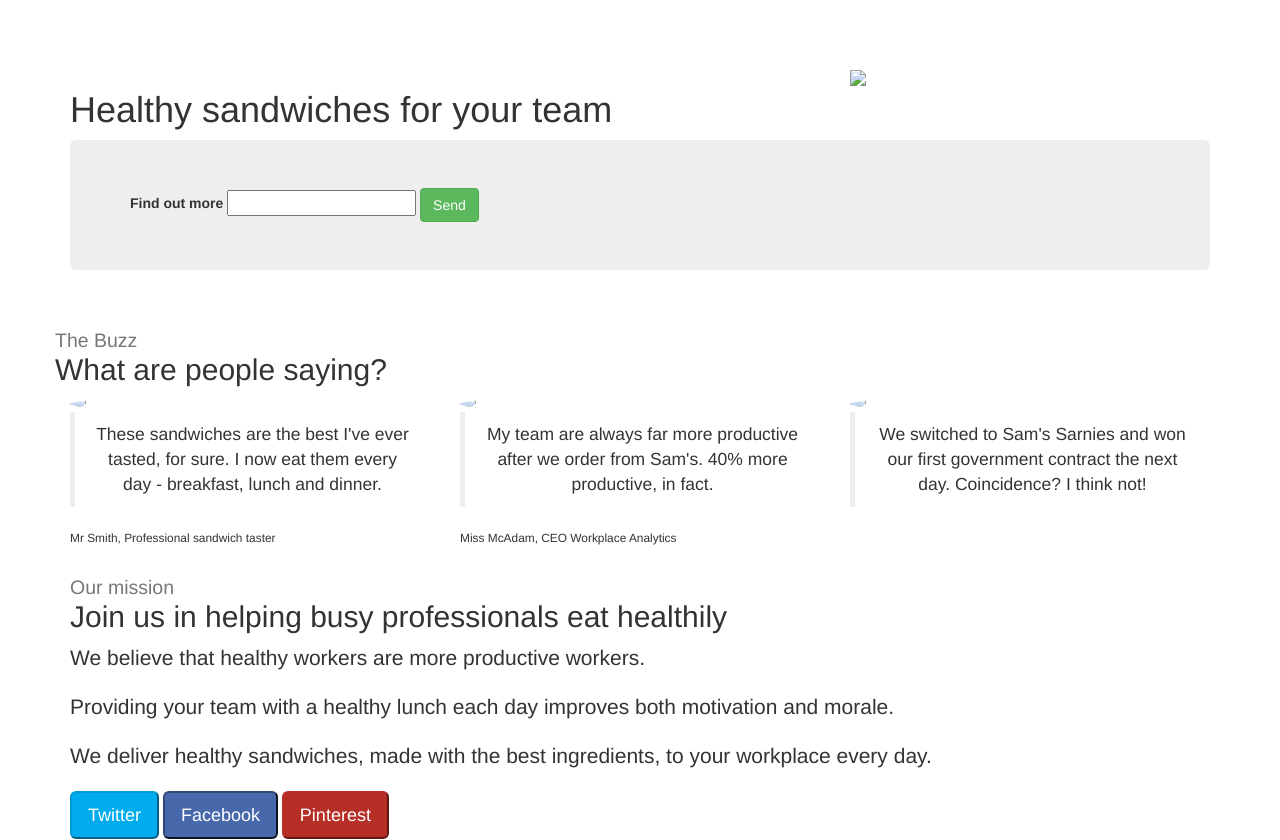
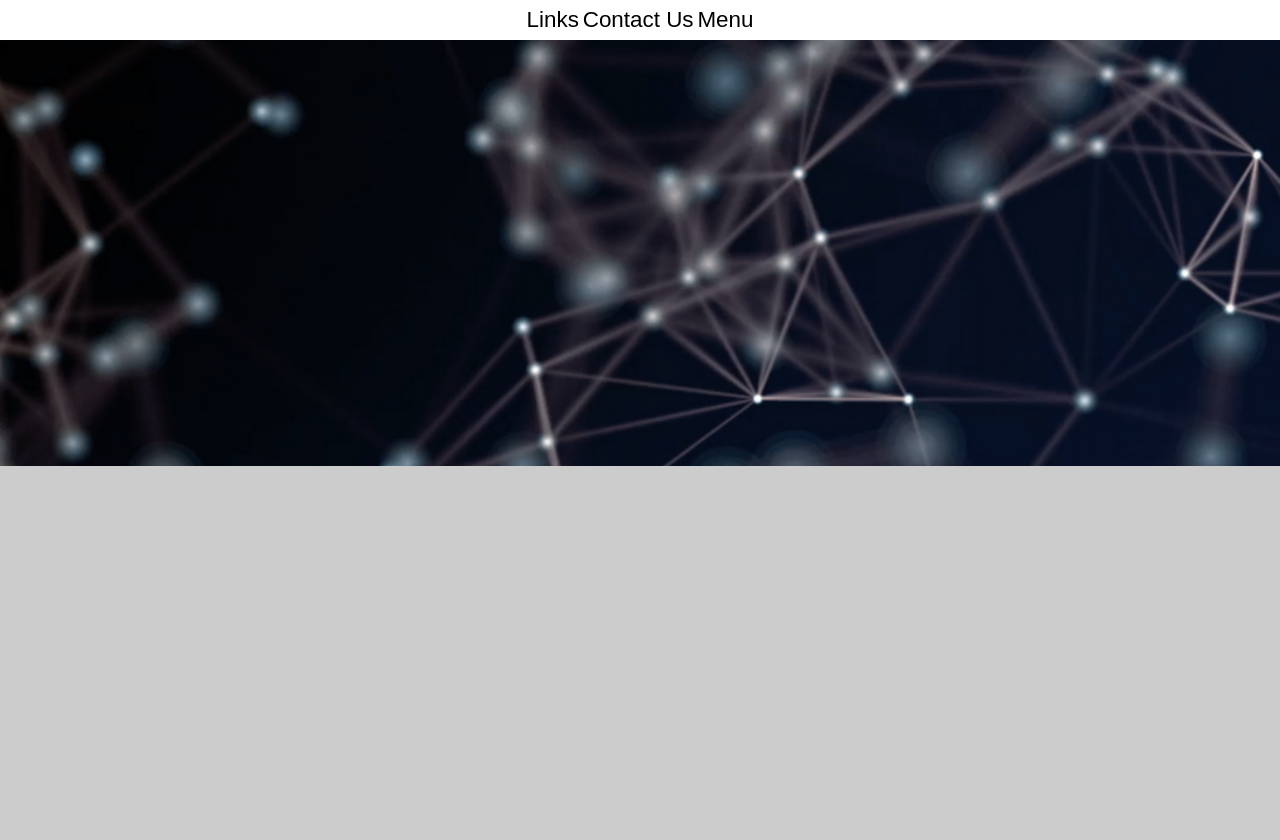
Before and after one commit to VLIGS/CodeFirstGirls_HTML_CSS, a plain HTML site: page Website/bootstrap/index.html in a window 1280 px wide. Drawn offline with Linux system fonts and the light colour scheme.

Commit message:
added navigation bar and main image

```diff
--- a/Website/bootstrap/index.html
+++ b/Website/bootstrap/index.html
@@ -7,70 +7,23 @@
   <meta name="viewport" content = "width=device-width, initial-scale=1.0">
 
 </head>
-
 <body>
-  <nav class = "navbar" role="navigation">
-
-  </nav>
-  <div class="container">
-    <div class='row'>
-      <div class='col-md-8'>
-        <h1>Healthy sandwiches for your team</h1>
-      </div>
-      <div class='col-md-4'>
-        <img class = "img-responsive" src='images/sandwich.png'>
-      </div>
-    </div>
-  <div class='jumbotron'>
-    <form role='form'>
-      <label for="email">Find out more</label>
-      <input type="text" name="email" >
-      <button class='btn btn-success'>Send</button>
-    </form>
-  </div>
-  <div class='row'>
-  <div id="buzz">
-    <h2><small>The Buzz</small><br/>What are people saying?</h2>
-    <div class='col-md-4'>
-      <img class = "img-circle center-block img-responsive"  src='images/person.jpg'>
-      <blockquote><p class = "text-center">These sandwiches are the best I've ever tasted, for sure. I now eat them every day - breakfast, lunch and dinner.</p></blockquote>
-      <small >Mr Smith, Professional sandwich taster</small>
-  </div>
-  <div class='col-md-4'>
-    <div>
-      <img class = "img-circle center-block img-responsive" src='images/person.jpg'>
-      <blockquote><p class = "text-center" >My team are always far more productive after we order from Sam's. 40% more productive, in fact.</p></blockquote>
-      <small>Miss McAdam, CEO Workplace Analytics</small>
-    </div>
-  </div>
-  <div class='col-md-4'>
-    <div>
-      <img class = "img-circle center-block img-responsive" src='images/person.jpg'>
-      <blockquote><p class = "text-center">We switched to Sam's Sarnies and won our first government contract the next day. Coincidence? I think not!</p></blockquote>
-    </div>
-  </div>
-  </div>
+  <div class = "nav">
+    <ul>
+      <li class="active"><a href="#links">Links</a></li>
+      <li class="contact"><a href="#contact">Contact Us</a></li>
+      <li class="menu"><a href="#menu">Menu</a></li>
+    </ul>
   </div>
 
-
-
-  <div id="mission">
-    <h2><small>Our mission</small><br />Join us in helping busy professionals eat healthily</h2>
-
-    <p class="lead">We believe that healthy workers are more productive workers.</p>
-    <p class="lead">Providing your team with a healthy lunch each day improves both motivation and morale.</p>
-    <p class="lead">We deliver healthy sandwiches, made with the best ingredients, to your workplace every day.</p>
-
-    <div id='social-buttons'>
-      <button class='btn-twitter btn-lg '>Twitter</button>
-      <button class='btn-facebook btn-lg'>Facebook</button>
-      <button class='btn-pinterest btn-lg'>Pinterest</button>
-    </div>
+  <div class="main">
+    <nav class = "navbar_main" role="navigation">
+      <div class="container">
+        <div style='position:absolute;z-index:0;left:0;top:44;width:100%;height:100%'>
+        <img class = "img-responsive" src='images/net.png' style='width:100%'>
+        </div>
+      </div>
+    </nav>
   </div>
-
-</div>
 </body>
-
-
-<!-- Sandwich from: © Kosoff | <a href="http://www.dreamstime.com/">Dreamstime Stock Photos</a> & <a href="http://www.stockfreeimages.com/">Stock Free Images</a> -->
 </html>
--- a/Website/bootstrap/main.css
+++ b/Website/bootstrap/main.css
@@ -1,15 +1,30 @@
-#social-buttons button{
-  color: white;
+body {
+  margin: 0;
+  padding: 0;
+  background: #ccc;
 }
-.btn-twitter{
-  background-color: #00acee;
-  border-color: #009ad5;
+
+.nav ul {
+  list-style: none;
+  background-color: white;
+  text-align: center;
+  padding: 0;
+  margin: 0;
 }
-.btn-facebook{
-  background-color: #4868ac;
-  border-color: #314776;
+
+.nav li {
+  font-family: 'Oswald', sans-serif;
+  width: 120px;
+  font-size: 1.6em;
+  line-height: 40px;
+  height: 40px;
+  display: inline;
 }
-.btn-pinterest{
-  background-color: #b62f26;
-  border-color: #b62f26;
+
+.nav a {
+  color: black;
 }
+
+.nav a:hover {
+  background-color: #ccc;
+}
```
Also changed, not shown: Website/bootstrap/images/logo.png (added).
